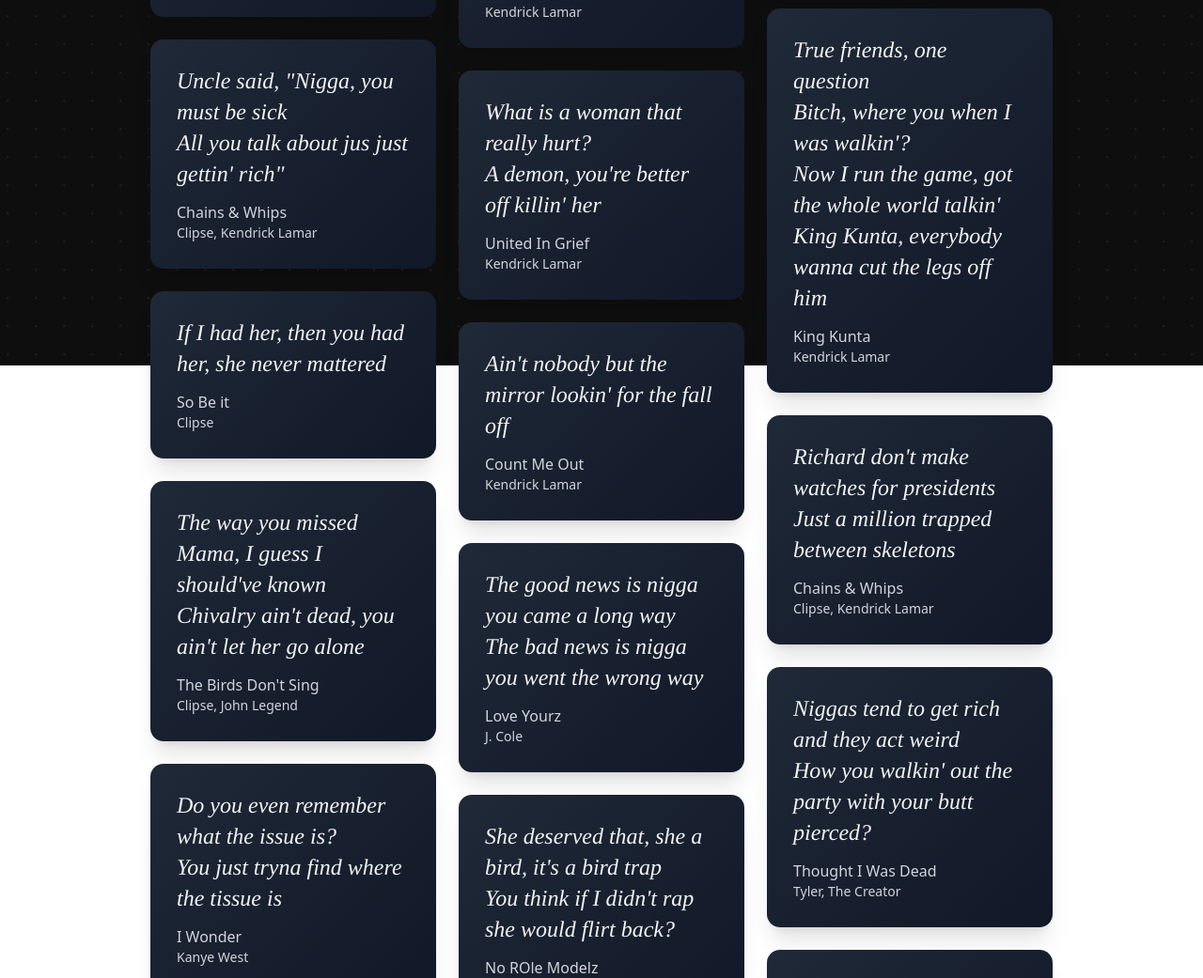
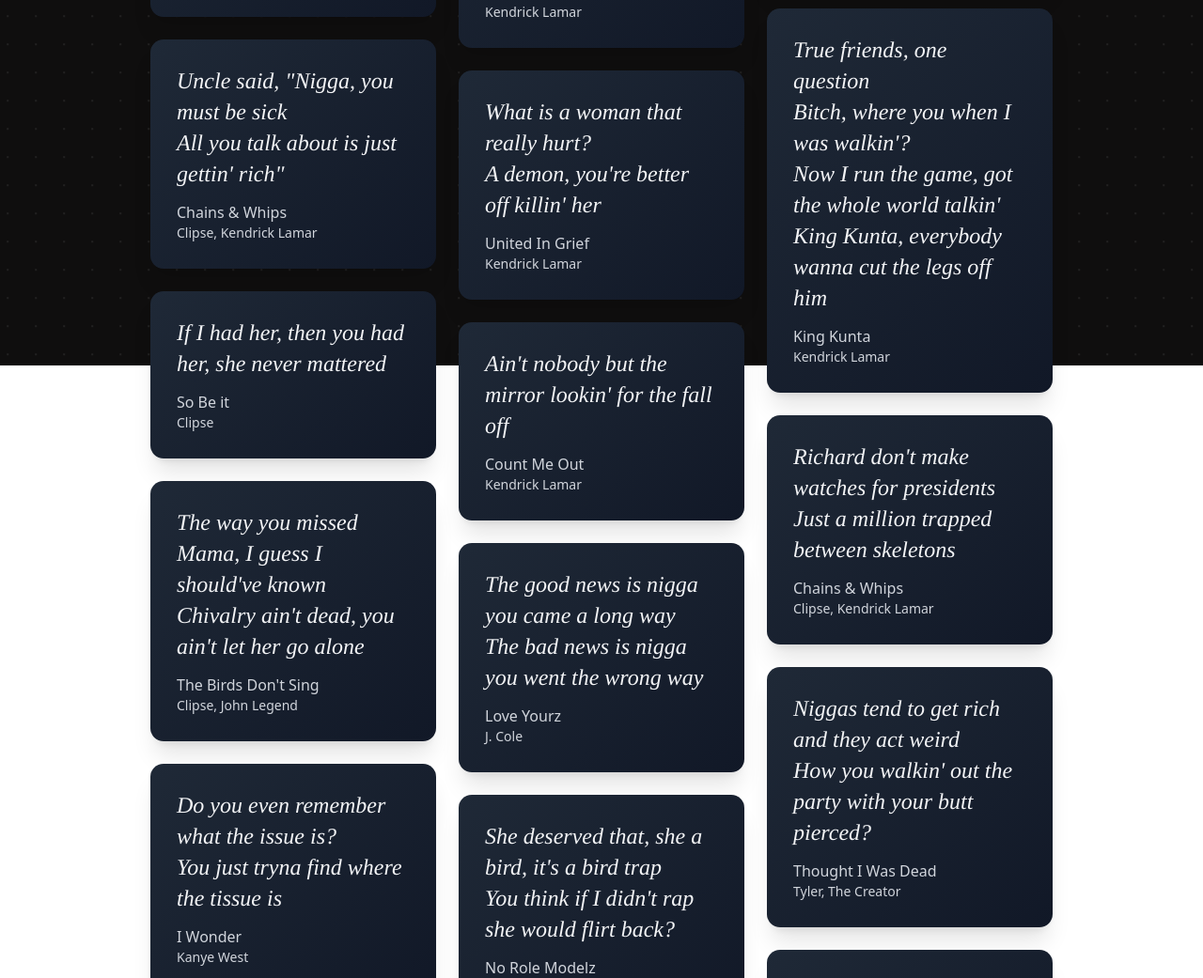
Before and after one commit to varshithpilli/bars, a React (Vite) app: page / in a window 1280 px wide. Shown: the part 411-1452 px from the top of the page at 94% size. Built offline with nearby package versions, Linux system fonts and the light colour scheme; no server answers; a web font is replaced by a local one.

Commit message:
fix: spellings

```diff
--- a/src/data/lyrics.ts
+++ b/src/data/lyrics.ts
@@ -21,7 +21,7 @@
     artist: "J. Cole",
   },
   {
-    lyric: `Uncle said, "Nigga, you must be sick \n All you talk about jus just gettin' rich"`,
+    lyric: `Uncle said, "Nigga, you must be sick \n All you talk about is just gettin' rich"`,
     song: "Chains & Whips",
     artist: "Clipse, Kendrick Lamar",
   },
@@ -52,7 +52,7 @@
   },
   {
     lyric: `She deserved that, she a bird, it's a bird trap \n You think if I didn't rap she would flirt back?`,
-    song: "No ROle Modelz",
+    song: "No Role Modelz",
     artist: "J. Cole",
   },
   {
```
